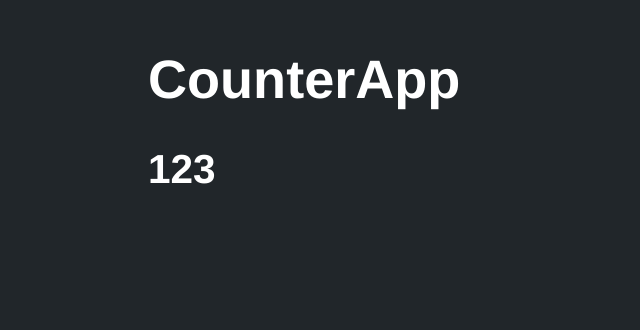
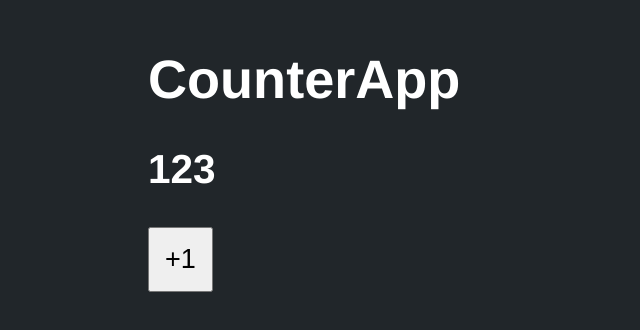
Before and after one commit to Epadrino/react-cero-a-experto, a React (Vite) app in the folder seccion_dos_counter_vite/: page / in a window 1280 px wide. Shown: the part 136-466 px from the top of the page, without its empty margins (0-640 px from the left). Built offline with nearby package versions, Linux system fonts and the light colour scheme.

Commit message:
evento_click
se agrego un button

```diff
--- a/seccion_dos_counter_vite/src/CounterApp.jsx
+++ b/seccion_dos_counter_vite/src/CounterApp.jsx
@@ -1,10 +1,15 @@
 import PropTypes from "prop-types";
+
+const handleAdd = (value) => {
+  console.log(value);
+};
 
 export const CounterApp = ({ value }) => {
   return (
     <>
       <h1>CounterApp</h1>
       <h2>{value}</h2>
+      <button onClick={handleAdd}>+1</button>
     </>
   );
 };
--- a/seccion_dos_counter_vite/src/HelloWorldApp.jsx
+++ b/seccion_dos_counter_vite/src/HelloWorldApp.jsx
@@ -1,5 +1,3 @@
-import { FirstApp } from "./FirstApp";
-
 export const HelloWorldApp = () => {
   return <h1>HelloWorldApp </h1>;
 };
--- a/seccion_dos_counter_vite/src/styleds.css
+++ b/seccion_dos_counter_vite/src/styleds.css
@@ -6,3 +6,8 @@
   font-size: 1.3rem;
   padding: 70px;
 }
+
+button {
+  padding: 15px;
+  font-size: 1.3rem;
+}
```
